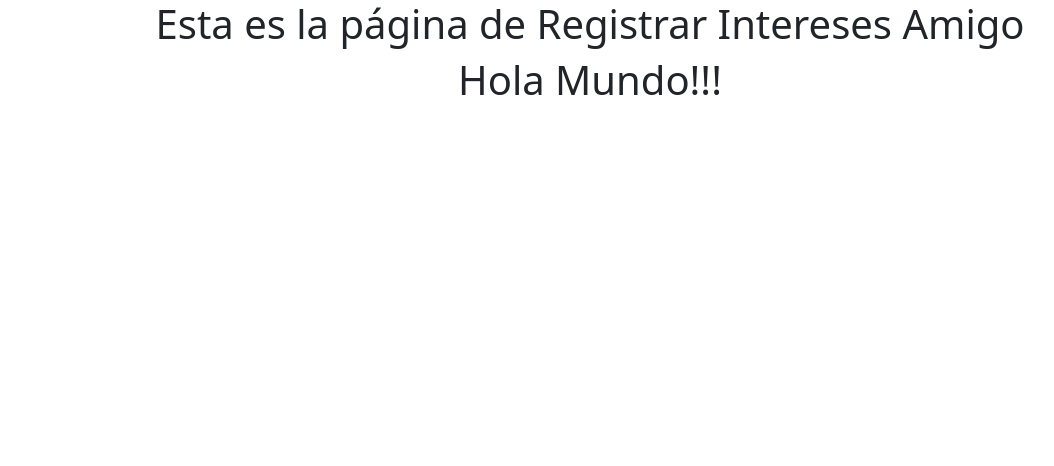
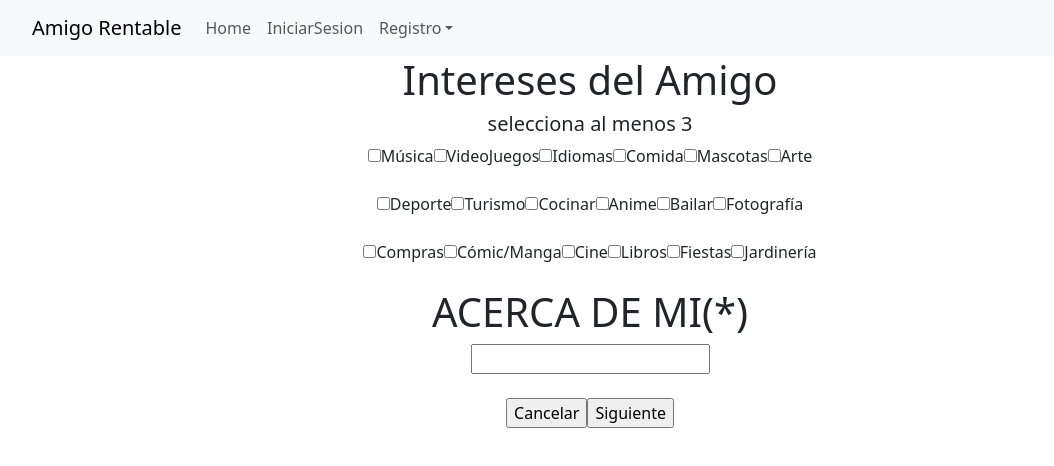
Before and after one commit to Emanuelpc/AppRentarAmigos, a React (Create React App) app in the folder cliente/: page /RegistrarInteresesAmigo in a window 1280 px wide. Shown: the top 466 px of the page, without its empty margins (50-1104 px from the left). Built offline with nearby package versions, Linux system fonts and the light colour scheme.

Commit message:
Agregue los botones requerido en la interfaz registrarFotosAmigo, Agregue todos los checkbox de interes y el textarea de acerca de mi en RegistrarInteresesAmigo

```diff
--- a/cliente/src/RegistrarFotosAmigo.jsx
+++ b/cliente/src/RegistrarFotosAmigo.jsx
@@ -1,10 +1,19 @@
+import Navbar from "./Componentes/Navbar"
 function RegistrarFotosAmigo() {
     return (
       <div>
-      <h1>Esta es la página de RegistrarFotosAmigo</h1>
-      <h1>Hola Mundo!!!</h1>
-
-
+        <Navbar/>
+        <h1>Subir foto de perfil(*)</h1>
+        <h5>Sube almenos 1 foto a 4</h5>
+        <form>
+        <br></br>
+        <label for="img">Select image:</label>
+          <input type="file" id="img" name="img" accept="image/*"/>
+          <input type="submit"/>
+          <br></br>
+          <input type="submit" value="Cancelar" />
+          <input type="submit" value="Siguiente" />
+        </form>
       </div>
     );
   }
--- a/cliente/src/RegistrarHorarioAmigo.jsx
+++ b/cliente/src/RegistrarHorarioAmigo.jsx
@@ -1,6 +1,8 @@
+import Navbar from "./Componentes/Navbar";
 function RegistrarHorarioAmigo() {
     return (
       <div>
+        <Navbar/>
       <h1>Esta es la página de RegistrarHorarioAmigo</h1>
       <h1>Hola Mundo!!!</h1>
 
--- a/cliente/src/RegistrarInteresesAmigo.jsx
+++ b/cliente/src/RegistrarInteresesAmigo.jsx
@@ -1,9 +1,62 @@
 
+import Navbar from "./Componentes/Navbar";
 function RegistrarInteresesAmigo() {
     return (
       <div>
-      <h1>Esta es la página de Registrar Intereses Amigo</h1>
-      <h1>Hola Mundo!!!</h1>
+        <Navbar/>
+      <h1>Intereses del Amigo</h1>
+      <h5>selecciona al menos 3</h5>
+      <form>
+      <input type="checkbox" id="musica" name="musica" value="musica"/>
+      <label for="musica"> Música</label>
+      <input type="checkbox" id="vehicle1" name="vehicle1" value="Bike"/>
+      <label for="vehicle1"> VideoJuegos</label>
+      <input type="checkbox" id="vehicle1" name="vehicle1" value="Bike"/>
+      <label for="vehicle1"> Idiomas</label>
+      <input type="checkbox" id="vehicle1" name="vehicle1" value="Bike"/>
+      <label for="vehicle1"> Comida</label>
+      <input type="checkbox" id="vehicle1" name="vehicle1" value="Bike"/>
+      <label for="vehicle1"> Mascotas</label>
+      <input type="checkbox" id="vehicle1" name="vehicle1" value="Bike"/>
+      <label for="vehicle1"> Arte</label>
+      <br></br>
+      <br></br>
+      <input type="checkbox" id="vehicle1" name="vehicle1" value="Bike"/>
+      <label for="vehicle1"> Deporte</label>
+      <input type="checkbox" id="vehicle1" name="vehicle1" value="Bike"/>
+      <label for="vehicle1"> Turismo</label>
+      <input type="checkbox" id="vehicle1" name="vehicle1" value="Bike"/>
+      <label for="vehicle1"> Cocinar</label>
+      <input type="checkbox" id="vehicle1" name="vehicle1" value="Bike"/>
+      <label for="vehicle1"> Anime</label>
+      <input type="checkbox" id="vehicle1" name="vehicle1" value="Bike"/>
+      <label for="vehicle1"> Bailar</label>
+      <input type="checkbox" id="vehicle1" name="vehicle1" value="Bike"/>
+      <label for="vehicle1"> Fotografía</label>
+      <br></br>
+      <br></br>
+      <input type="checkbox" id="vehicle1" name="vehicle1" value="Bike"/>
+      <label for="vehicle1"> Compras</label>
+      <input type="checkbox" id="vehicle1" name="vehicle1" value="Bike"/>
+      <label for="vehicle1"> Cómic/Manga</label>
+      <input type="checkbox" id="vehicle1" name="vehicle1" value="Bike"/>
+      <label for="vehicle1"> Cine</label>
+      <input type="checkbox" id="vehicle1" name="vehicle1" value="Bike"/>
+      <label for="vehicle1"> Libros</label>
+      <input type="checkbox" id="vehicle1" name="vehicle1" value="Bike"/>
+      <label for="vehicle1"> Fiestas</label>
+      <input type="checkbox" id="vehicle1" name="vehicle1" value="Bike"/>
+      <label for="vehicle1"> Jardinería</label>
+      <br></br>
+      <br></br>
+      <h1>ACERCA DE MI(*)</h1>
+      <input type="textarea" id="vehicle1" />
+
+      <br></br>
+          <br></br>
+          <input type="submit" value="Cancelar" />
+          <input type="submit" value="Siguiente" />
+      </form>
       </div>
     );
   }
```
